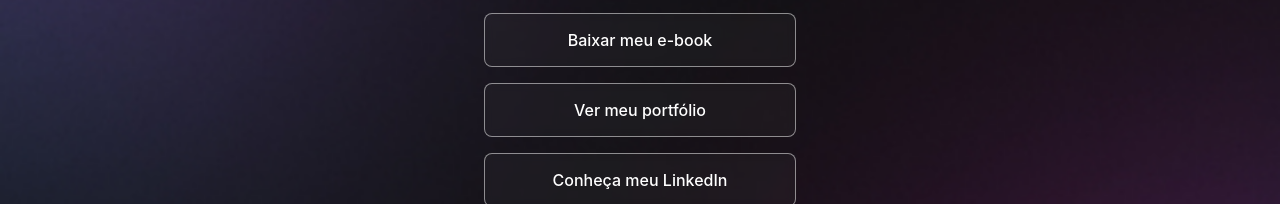
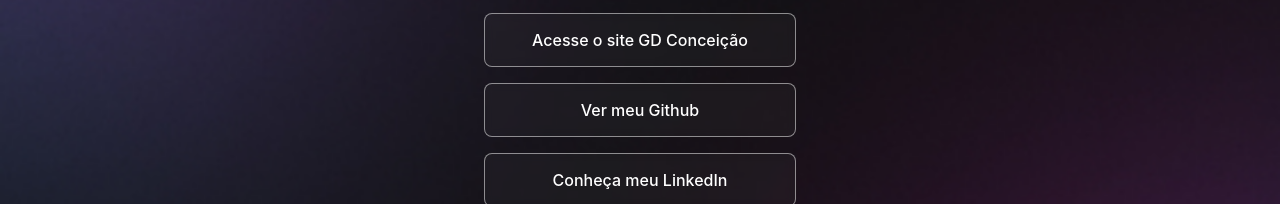
Before and after one commit to mauriciojr88/Frontend-Html-Css-JavaScript, a plain HTML site: page index.html in a window 1280 px wide. Shown: the part 361-565 px from the top of the page. Drawn offline with nearby package versions, Linux system fonts and the light colour scheme.

Commit message:
link atualizado

```diff
--- a/index.html
+++ b/index.html
@@ -35,10 +35,10 @@
                 <a href="https://jw.org" target="_blank">Acesse o site jw.org</a>
             </li>
             <li>
-                <a href="#">Baixar meu e-book</a>
+                <a href="https://www.gdconceicao.com/" target="_blank">Acesse o site GD Conceição</a>
             </li>
             <li>
-                <a href="#">Ver meu portfólio</a>
+                <a href="https://github.com/mauriciojr88?tab=repositories" target="_blank">Ver meu Github</a>
             </li>
             <li>
                 <a href="https://www.linkedin.com/in/maur%C3%ADcio-j%C3%BAnior-a17542218/" target="_blank">Conheça meu
```
